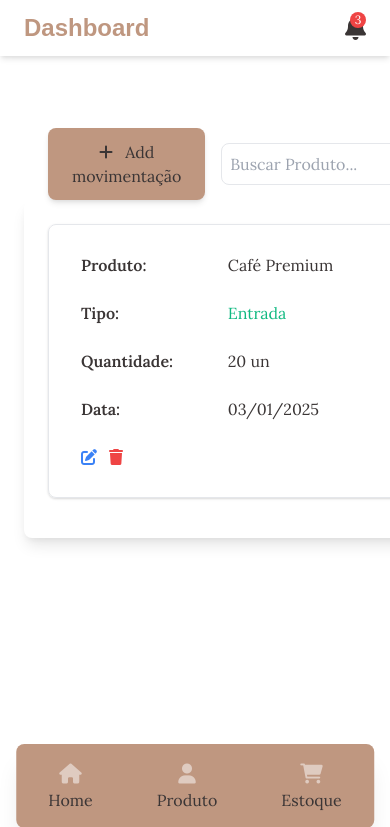
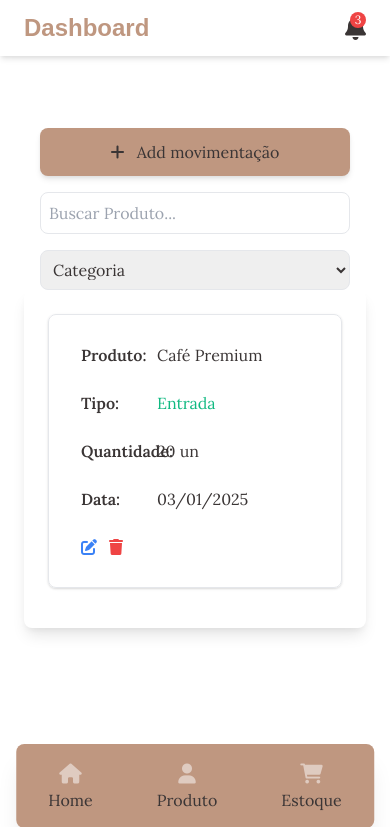
Before and after one commit to AlanBMC/STOQ, a Django app: page /estoqueview/ in a window 390 px wide; the page is wider, and only the part inside the window is pictured. Shown: the top 827 px of that part. Run offline with Django 5.2, Linux system fonts and the light colour scheme.

Commit message:
feat: modal edit produto

```diff
--- a/estoque_cafeteria/estoque/templates/Componentes/busca_produto.html
+++ b/estoque_cafeteria/estoque/templates/Componentes/busca_produto.html
@@ -1,14 +1,13 @@
-<div class="mt-10 ml-6 flex items-center space-x-4">
-  <button id="openModalBtn" class="bg-color-1 text-color-3 px-6 py-3 rounded-lg shadow-md hover:bg-opacity-90 transition-all">
-      <i class="fas fa-plus mr-2">
-      </i>
-    Add movimentação
+<div class="mt-10 px-4 sm:px-8 lg:px-16 w-full flex flex-wrap items-center space-y-4 sm:space-y-0 sm:space-x-4">
+  <button id="openModalBtn" class="bg-color-1 text-color-3 px-6 py-3 rounded-lg shadow-md hover:bg-opacity-90 transition-all w-full sm:w-auto">
+      <i class="fas fa-plus mr-2"></i>
+      Add movimentação
   </button>
 
   <input type="text" placeholder="Buscar Produto..."
-      class="border p-2 rounded-lg focus:ring-color-1 focus:outline-none">
+      class="border p-2 rounded-lg focus:ring-color-1 focus:outline-none w-full sm:w-auto">
 
-  <select class="border p-2 rounded-lg">
+  <select class="border p-2 rounded-lg w-full sm:w-auto">
       <option value="">Categoria</option>
       <option value="entrada">Entrada</option>
       <option value="saida">Saída</option>
--- /dev/null
+++ b/estoque_cafeteria/estoque/templates/Componentes/modal_edit_produto.html
@@ -0,0 +1,68 @@
+
+
+
+<!-- Modal (inicialmente oculto) -->
+<div id="productModalEdit" class="fixed inset-0 bg-black bg-opacity-50 hidden justify-center items-center z-50">
+    <div class="max-w-lg mx-auto bg-color-3 rounded-lg shadow-lg p-6 relative">
+        <button id="closeModalBtnEditProdut" class="absolute top-3 right-3 text-color-4 text-xl">&times;</button>
+
+        <h2 class="text-2xl font-semibold mb-4 color-1">Editar Produto</h2>
+
+        <form method="post">
+            {% csrf_token %}
+
+            <div class="mb-4">
+                <label for="nome" class="block text-color-4 text-sm font-semibold mb-2">Nome do Produto</label>
+                <input type="text" id="nome" name="nome" required
+                    class="w-full p-3 border rounded-lg focus:outline-none focus:ring-2 focus:ring-color-1">
+            </div>
+
+            <div class="mb-4">
+                <label for="preco" class="block text-color-4 text-sm font-semibold mb-2">Preço</label>
+                <input type="number" id="preco" name="preco" required step="0.01"
+                    class="w-full p-3 border rounded-lg focus:outline-none focus:ring-2 focus:ring-color-1">
+            </div>
+
+
+
+            <button type="submit"
+                class="w-full bg-color-1 text-color-3 p-3 rounded-lg hover:bg-opacity-90 transition-all">
+                <i class="fas fa-plus-circle mr-2"></i> Salvar Alteração
+            </button>
+        </form>
+    </div>
+</div>
+
+<script>
+    document.addEventListener('DOMContentLoaded', () => {
+    const openModalBtn = document.getElementById('openModalBtnEditProdut');
+    const closeModalBtn = document.getElementById('closeModalBtnEditProdut');
+    const modal = document.getElementById('productModalEdit');
+
+    // Verifica se os elementos existem
+    if (openModalBtn && closeModalBtn && modal) {
+        // Abre o modal
+        openModalBtn.addEventListener('click', () => {
+            modal.classList.remove('hidden');
+            modal.classList.add('flex');
+        });
+
+        // Fecha o modal ao clicar no botão de fechar
+        closeModalBtn.addEventListener('click', () => {
+            modal.classList.add('hidden');
+            modal.classList.remove('flex');
+        });
+
+        // Fecha o modal ao clicar fora do conteúdo
+        modal.addEventListener('click', (e) => {
+            if (e.target === modal) {
+                modal.classList.add('hidden');
+                modal.classList.remove('flex');
+            }
+        });
+    } else {
+        console.error('Elementos do modal não encontrados.');
+    }
+});
+
+</script>
--- a/estoque_cafeteria/estoque/templates/Componentes/tabela_produto.html
+++ b/estoque_cafeteria/estoque/templates/Componentes/tabela_produto.html
@@ -28,7 +28,7 @@
                     <span>03/01/2025</span>
                 </td>
                 <td class="py-3 px-4 flex md:table-cell space-x-3">
-                    <button class="text-blue-500"><i class="fas fa-edit"></i></button>
+                    <button class="text-blue-500" id="openModalBtnEditProdut"><i class="fas fa-edit"></i></button>
                     <button class="text-red-500"><i class="fas fa-trash"></i></button>
                 </td>
             </tr>
--- a/estoque_cafeteria/estoque/templates/estoque.html
+++ b/estoque_cafeteria/estoque/templates/estoque.html
@@ -4,6 +4,7 @@
 
 {% include 'componentes/busca_produto.html' %}
 {% include 'componentes/modal_add_movimentacao.html' %}
+{% include 'componentes/modal_edit_produto.html' %}
 
 {% include 'componentes/tabela_produto.html' %}
 {% endblock %}
```
Also changed, not shown: estoque_cafeteria/estoque/templates/Componentes/modal_delete_produto.html (added).
